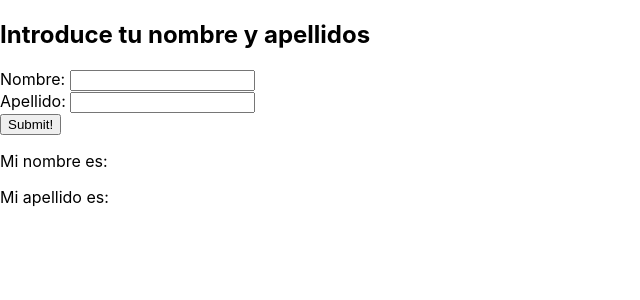
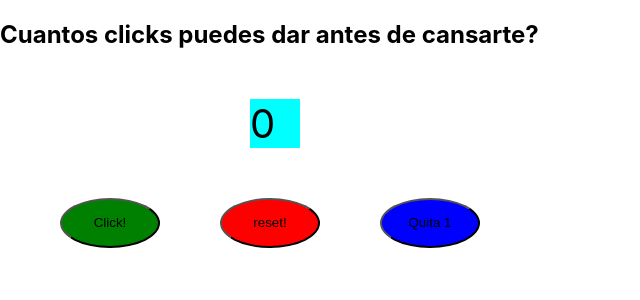
Before and after one commit to FSD1021STR/repaso-react, a React (Create React App) app: page / in a window 1280 px wide. Shown: the top 300 px of the page, without its empty margins (0-640 px from the left). Built offline with nearby package versions, Linux system fonts and the light colour scheme.

Commit message:
Cambiado el numero de ejercicio

```diff
--- a/src/App.js
+++ b/src/App.js
@@ -1,11 +1,11 @@
-import logo from './logo.svg';
+
 import './App.css';
-import Ej9 from './ejercicios/ej9';
+import Ej1 from './ejercicios/ej1';
 
 function App() {
   return (
     <div >
-      <Ej9 />
+      <Ej1 />
     </div>
   );
 }
```
